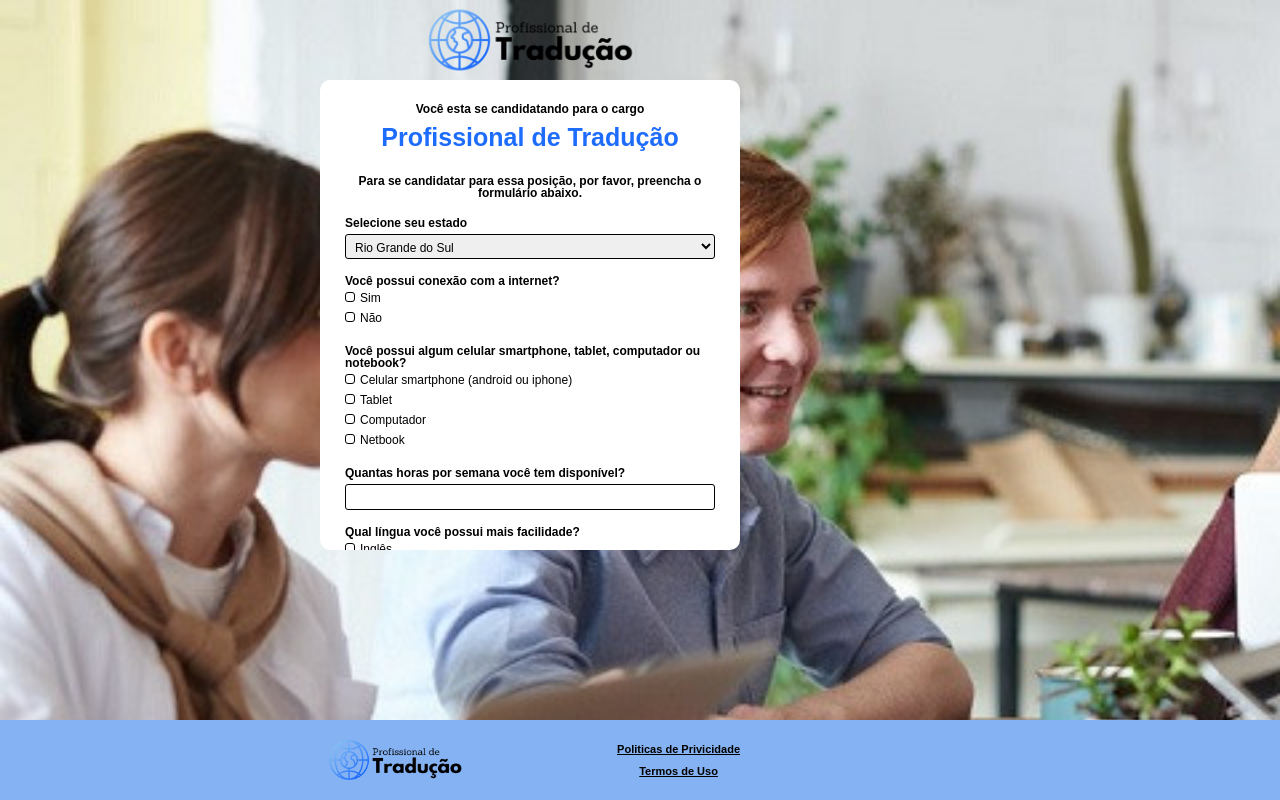
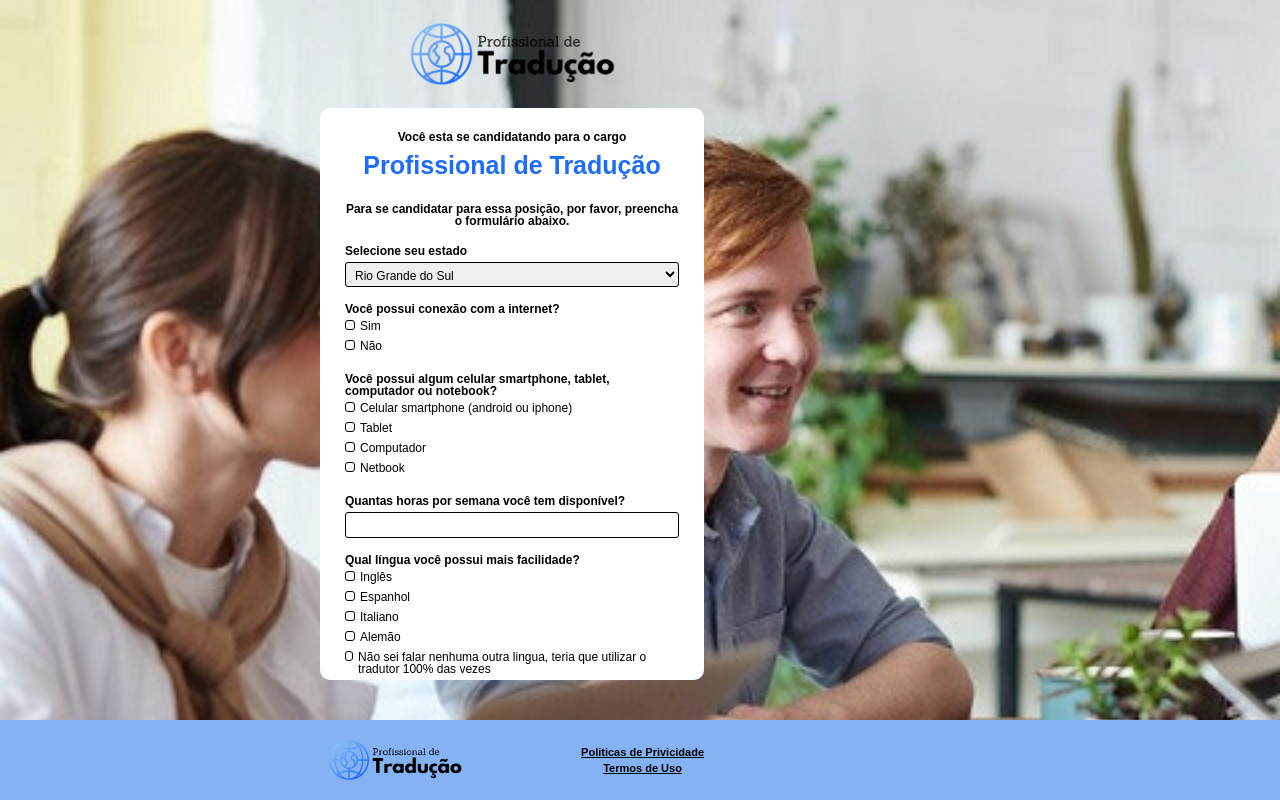
Before and after one commit to Mateusr337/translation-professional-page, a React (Create React App) app: page / in a window 1280 px wide. Built offline with nearby package versions, Linux system fonts and the light colour scheme.

Commit message:
many ajusts on screen

```diff
--- a/public/index.html
+++ b/public/index.html
@@ -24,7 +24,7 @@
       work correctly both with client-side routing and a non-root public URL.
       Learn how to configure a non-root public URL by running `npm run build`.
     -->
-    <title>React App</title>
+    <title>Profissional de Tradução</title>
   </head>
   <body>
     <noscript>You need to enable JavaScript to run this app.</noscript>
--- a/src/components/footer/footer.css
+++ b/src/components/footer/footer.css
@@ -1,6 +1,6 @@
 .footer-container {
   width: 100%;
-  min-height: 80px;
+  min-height: 10vh;
   gap: 30px;
   background-color: #84b2f2;
   display: flex;
@@ -11,7 +11,7 @@
 }
 
 .footer-content {
-  width: 420px;
+  width: 30vw;
   margin-left: 25vw;
   display: flex;
   justify-content: space-between;
@@ -26,13 +26,13 @@
 }
 
 .links-container {
-  padding: 18px 0;
   margin-left: 80px;
+  gap: 5px;
   display: flex;
   flex-direction: column;
   align-items: center;
   text-align: center;
-  justify-content: space-around;
+  justify-content: center;
 }
 
 .link {
--- a/src/components/form-box/form-box.css
+++ b/src/components/form-box/form-box.css
@@ -1,5 +1,4 @@
 .form-container {
-  max-width: 100%;
   background: #ffffff;
   padding: 10px 25px;
   border-radius: 10px;
--- a/src/styles/app.css
+++ b/src/styles/app.css
@@ -10,7 +10,7 @@
 
 .image-app {
   width: 230px;
-  height: 25%;
+  height: 150px;
   background-image: url("../assets/logo.png");
   background-position: center;
   background-repeat: no-repeat;
@@ -18,8 +18,8 @@
 }
 
 .content {
-  width: 420px;
-  height: 550px;
+  width: 30vw;
+  height: 85vh;
   margin-left: 25vw;
   align-items: center;
   display: flex;
```
